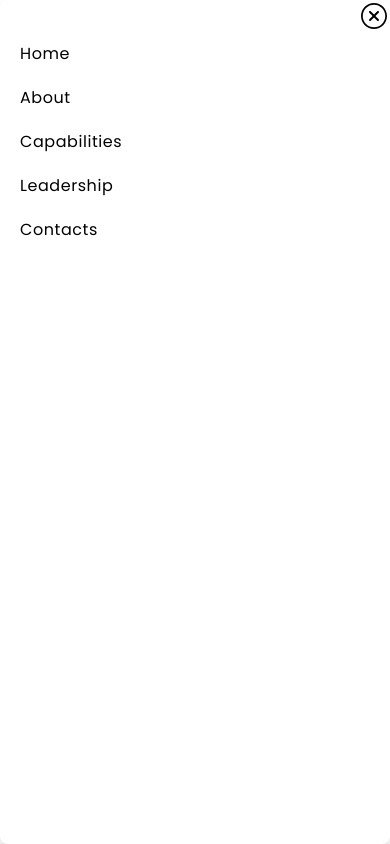
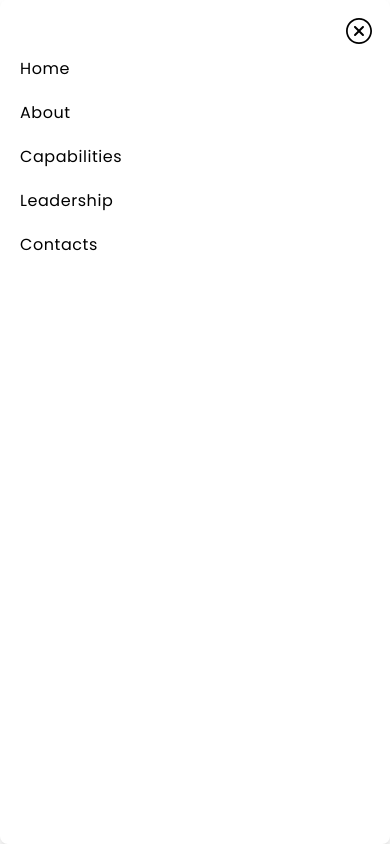
Before and after one commit to Phibee/76northgroup, a Next.js app: page / in a window 390 px wide. Both pictures are taken after a click on the element 366 px from the left and 31 px from the top of the page. Shown: the top 844 px of the page. Built offline with nearby package versions, Linux system fonts and the light colour scheme.

Commit message:
fix: navbar-close-btn spacing

```diff
--- a/components/navbar.tsx
+++ b/components/navbar.tsx
@@ -5,7 +5,6 @@ import React from 'react';
 import { fadeInDown, fadeInUp } from '../utils/animation';
 import useFramerScrollAnimation from '../hooks/useFramerScrollAnimation';
 import { IoIosCloseCircleOutline } from 'react-icons/io';
-import useDisclosure from '../hooks/useDisclosure';
 
 interface INavBar {
 	brand: any;
@@ -36,7 +35,9 @@ const NavBar = ({
 				<li className="flex flex-grow">
 					<ul className="w-full flex flex-row justify-between">
 						<li className="flex flex-row justify-end md:hidden">
-							<span className="" onClick={() => afterCloseClick?.()}>
+							<span
+								className="navbar-close-btn"
+								onClick={() => afterCloseClick?.()}>
 								<IoIosCloseCircleOutline size={32} />
 							</span>
 						</li>
--- a/styles/globals.css
+++ b/styles/globals.css
@@ -158,7 +158,7 @@ p {
 
 .navbar-close-btn {
   display:hidden;
-  padding-top: 10px;
+  padding-top: 15px;
   padding-right: 15px;
 }
 
```
